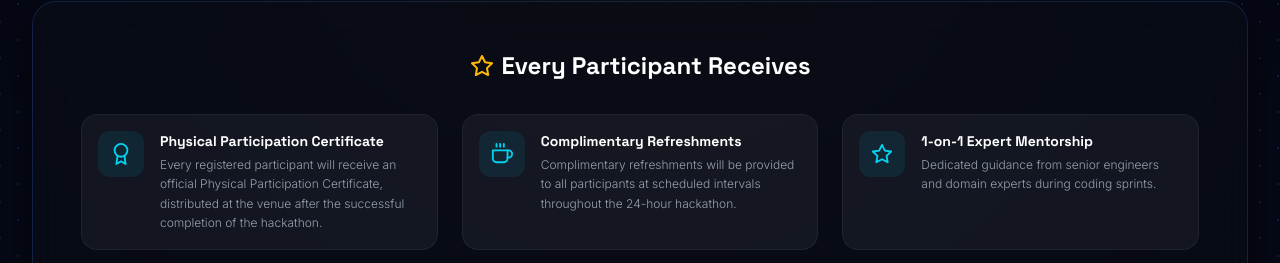
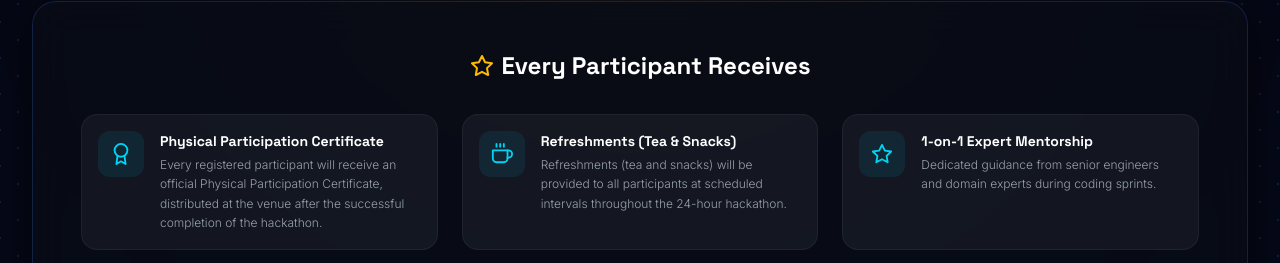
Before and after one commit to sharafahh/AMS-HACKATHON-2026, a React (Vite) app in the folder client/: page / in a window 1280 px wide. Shown: the part 5053-5316 px from the top of the page. Built offline with nearby package versions, Linux system fonts and the light colour scheme.

Commit message:
Change wording to Refreshments (Tea & Snacks)

```diff
--- a/client/src/components/home/FAQ.jsx
+++ b/client/src/components/home/FAQ.jsx
@@ -41,7 +41,7 @@ const faqData = [
   {
     category: "Logistics",
     question: "Will refreshments be provided?",
-    answer: "Yes. Complimentary refreshments will be provided to all registered participants at scheduled intervals throughout the 24-hour hackathon.",
+    answer: "Yes. Refreshments (tea and snacks) will be provided to all registered participants at scheduled intervals throughout the 24-hour hackathon.",
   },
   {
     category: "Logistics",
--- a/client/src/components/home/Facilities.jsx
+++ b/client/src/components/home/Facilities.jsx
@@ -34,8 +34,8 @@ const facilities = [
   },
   {
     icon: FiCoffee,
-    title: "Complimentary Refreshments",
-    description: "Complimentary refreshments will be provided for all participants during the hackathon.",
+    title: "Refreshments (Tea & Snacks)",
+    description: "Refreshments (tea and snacks) will be provided for all participants during the hackathon.",
     gradient: "from-emerald-400 to-teal-600",
     border: "border-emerald-500/30",
   },
@@ -99,7 +99,7 @@ function Facilities() {
             transition={{ delay: 0.2 }}
             className="text-gray-400 text-base sm:text-lg font-light"
           >
-            Essential guidelines: In-campus accommodation provided, complimentary refreshments provided. Bring your own extension boxes!
+            Essential guidelines: In-campus accommodation provided, refreshments (tea and snacks) provided. Bring your own extension boxes!
           </motion.p>
         </div>
 
--- a/client/src/components/home/PrizePool.jsx
+++ b/client/src/components/home/PrizePool.jsx
@@ -55,8 +55,8 @@ const perksList = [
     icon: FiAward,
   },
   {
-    title: "Complimentary Refreshments",
-    desc: "Complimentary refreshments will be provided to all participants at scheduled intervals throughout the 24-hour hackathon.",
+    title: "Refreshments (Tea & Snacks)",
+    desc: "Refreshments (tea and snacks) will be provided to all participants at scheduled intervals throughout the 24-hour hackathon.",
     icon: FiCoffee,
   },
   {
```
